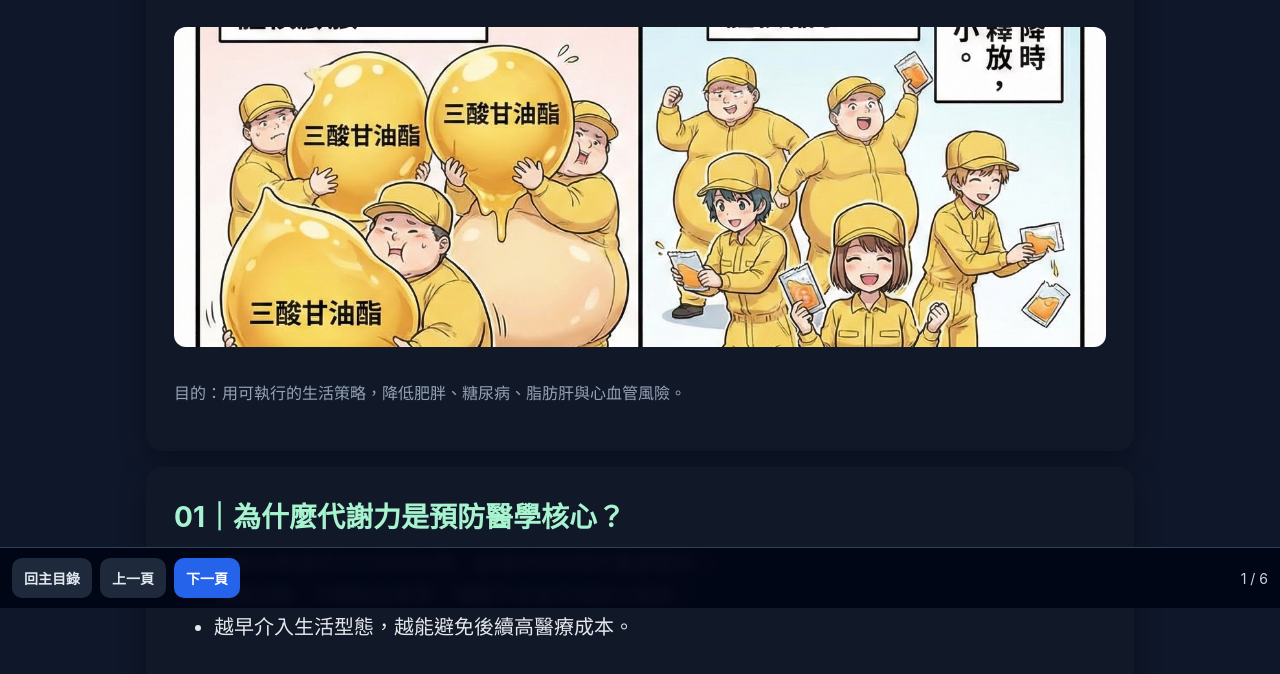
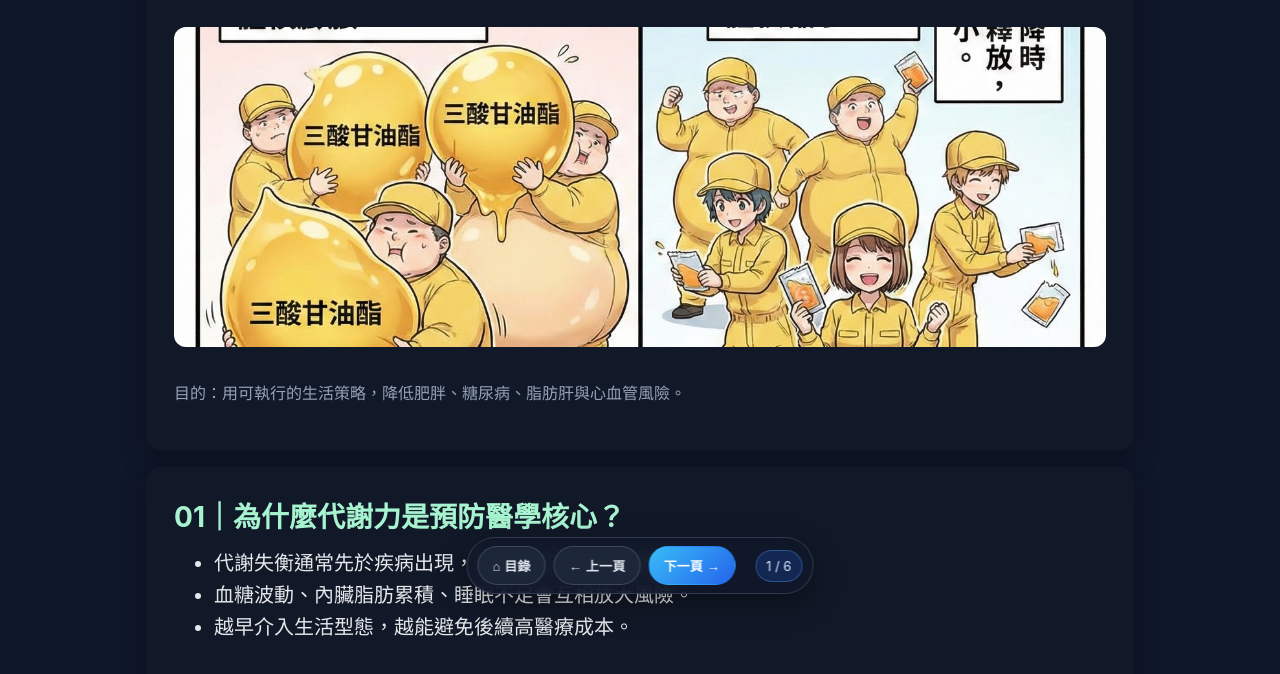
Before and after one commit to ericsawtw/preventive-med-mvp, a website: page public/ppt-metabolic-prevention.html in a window 1280 px wide. Shown: the part 192-866 px from the top of the page. Drawn offline with Linux system fonts and the light colour scheme.

Commit message:
Polish PPT control bar style to modern pill design

```diff
--- a/public/ppt-metabolic-prevention.html
+++ b/public/ppt-metabolic-prevention.html
@@ -17,10 +17,12 @@
     .grid{display:grid;grid-template-columns:1fr 1fr;gap:14px}
     .box{background:#1f2937;border-radius:12px;padding:14px}
     .tag{display:inline-block;background:#14532d;color:#dcfce7;border-radius:999px;padding:6px 12px;font-size:14px;margin-bottom:10px}
-    .controls{position:fixed;left:0;right:0;bottom:0;background:rgba(2,6,23,.95);backdrop-filter:blur(6px);border-top:1px solid #334155;padding:10px 12px;display:flex;align-items:center;gap:8px;z-index:9999}
-    .btn{border:0;border-radius:10px;padding:10px 12px;font-size:14px;font-weight:600;cursor:pointer}
-    .btn.primary{background:#2563eb;color:#fff}.btn.secondary{background:#1e293b;color:#e2e8f0}
-    .spacer{flex:1}.progress{font-size:14px;color:#cbd5e1}
+    .controls{position:fixed;left:50%;transform:translateX(-50%);bottom:14px;background:rgba(15,23,42,.88);backdrop-filter:blur(10px);border:1px solid rgba(148,163,184,.25);padding:8px 10px;display:flex;align-items:center;gap:8px;z-index:9999;border-radius:999px;box-shadow:0 10px 30px rgba(0,0,0,.35)}
+    .btn{border:1px solid transparent;border-radius:999px;padding:9px 14px;font-size:13px;font-weight:700;cursor:pointer;letter-spacing:.2px;transition:.2s ease}
+    .btn.primary{background:linear-gradient(135deg,#38bdf8,#2563eb);color:#fff}
+    .btn.secondary{background:rgba(30,41,59,.9);color:#e2e8f0;border-color:rgba(148,163,184,.28)}
+    .btn:hover{transform:translateY(-1px);filter:brightness(1.06)}
+    .spacer{width:4px}.progress{font-size:13px;color:#dbeafe;background:rgba(37,99,235,.22);border:1px solid rgba(96,165,250,.35);padding:7px 10px;border-radius:999px}
     @media (max-width:720px){p,li{font-size:18px} h1{font-size:30px} h2{font-size:24px}}
   </style>
 </head>
@@ -64,9 +66,9 @@
   </main>
 
   <div class="controls">
-    <button class="btn secondary" id="homeBtn">回主目錄</button>
-    <button class="btn secondary" id="prevBtn">上一頁</button>
-    <button class="btn primary" id="nextBtn">下一頁</button>
+    <button class="btn secondary" id="homeBtn">⌂ 目錄</button>
+    <button class="btn secondary" id="prevBtn">← 上一頁</button>
+    <button class="btn primary" id="nextBtn">下一頁 →</button>
     <div class="spacer"></div>
     <div class="progress" id="progress">1 / 6</div>
   </div>
```
